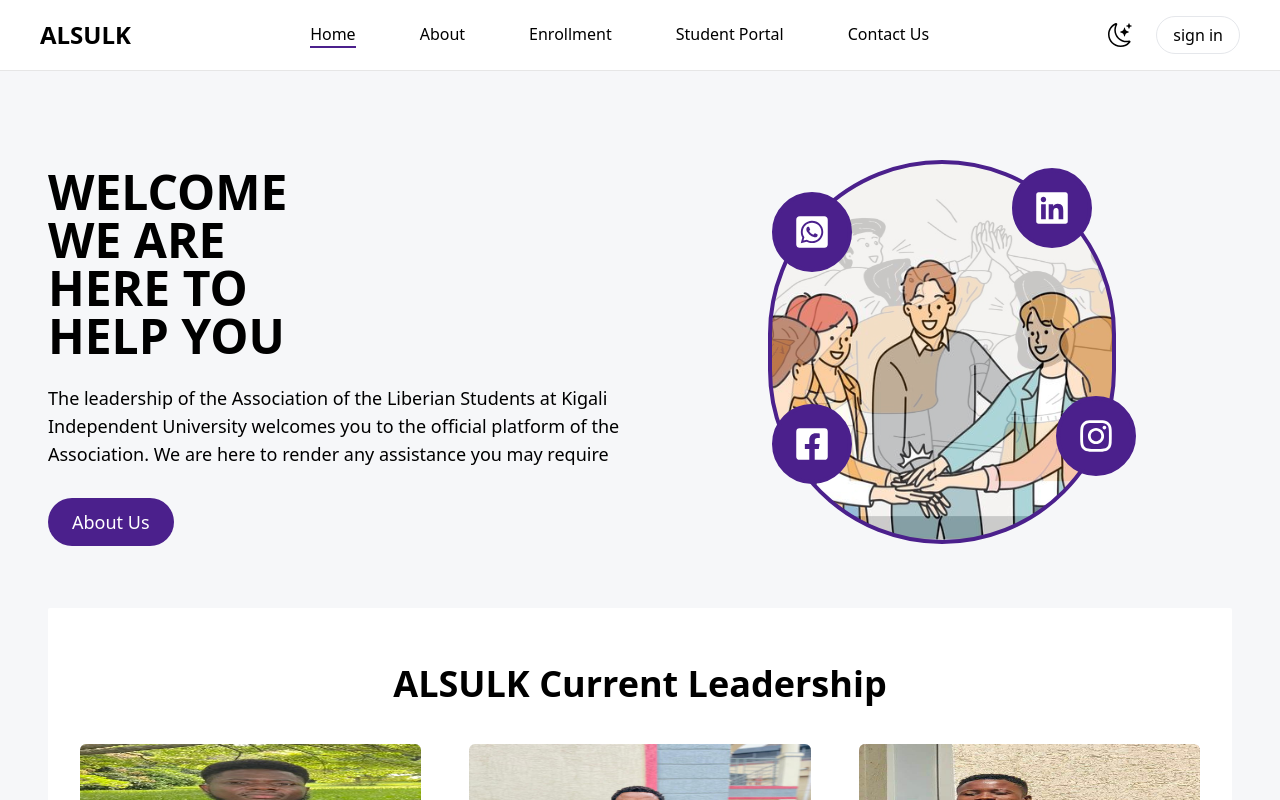
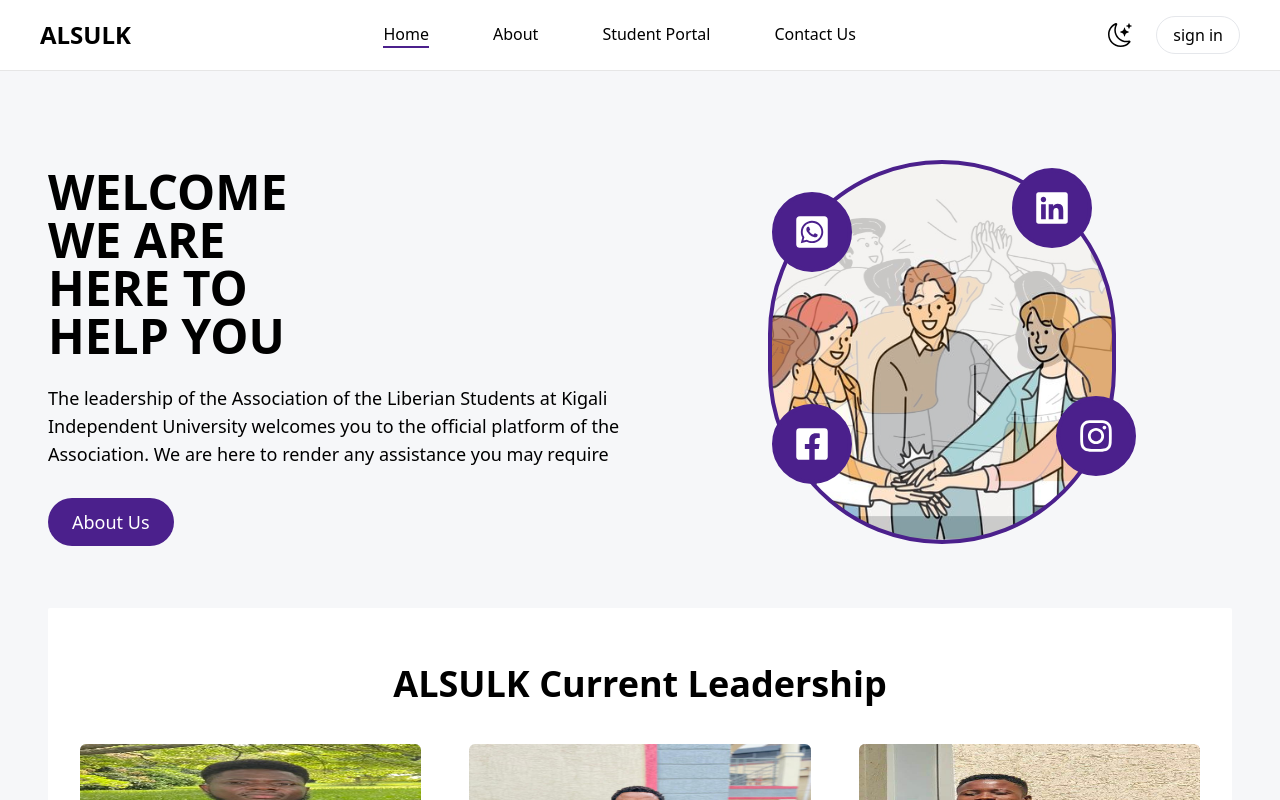
Before and after one commit to mulbahoplanojames/Harmony_Coalition_Project, a React (Vite) app: page / in a window 1280 px wide. Built offline with nearby package versions, Linux system fonts and the light colour scheme.

Commit message:
Remove the erollment link from the Navigation

```diff
--- a/src/Data/Data.js
+++ b/src/Data/Data.js
@@ -6,10 +6,6 @@ const navLinks = [
   {
     label: "About",
     path: "/about",
-  },
-  {
-    label: "Enrollment",
-    path: "/enrollment",
   },
   {
     label: "Student Portal",
```
Also changed, not shown: src/Components/Student_Table/StudentTable.jsx (+0 -35 lines).
